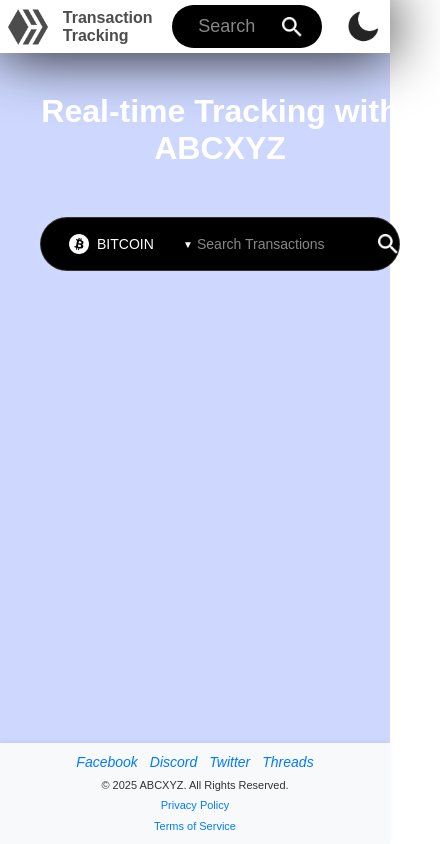
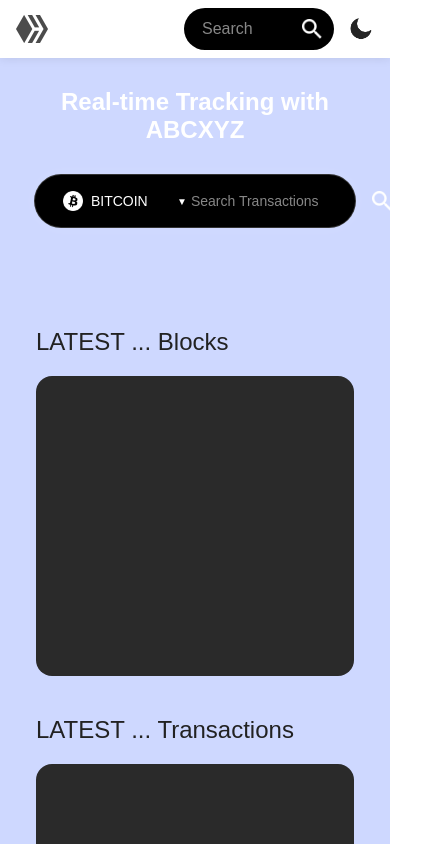
Before and after one commit to quoctuan1111/Transaction-Tracking, a React (Vite) app: page / in a window 390 px wide. Shown: the top 844 px of the page, 440 px wide, since content can reach past the window. Built offline with nearby package versions, Linux system fonts and the light colour scheme.

Commit message:
update responsive and 2 box content

```diff
--- a/src/App.css
+++ b/src/App.css
@@ -3,8 +3,29 @@
     flex-direction: column;
     min-height: 100vh;
     transition: 0.5s;
+    width: 100%;
+    overflow-x: hidden;
 }
 
 .container.dark {
     background: #222;
 }
+
+/* Global responsive styles */
+@media (max-width: 1200px) {
+    .container {
+        padding: 0;
+    }
+}
+
+@media (max-width: 768px) {
+    .container {
+        font-size: 14px;
+    }
+}
+
+@media (max-width: 480px) {
+    .container {
+        font-size: 12px;
+    }
+}
--- a/src/components/Footer.css
+++ b/src/components/Footer.css
@@ -1,7 +1,7 @@
 footer {
-    flex-shrink: 0; /* Prevent footer from shrinking */
+    flex-shrink: 0;
     width: 100%;
-    padding: 5px 0;
+    padding: clamp(10px, 1vw, 20px) 0;
     background-color: #f8f9fa;
     color: #333;
     text-align: center;
@@ -11,14 +11,14 @@
 .footer-content {
     max-width: 1200px;
     margin: 0 auto;
-    padding: 0 20px;
+    padding: 0 clamp(10px, 4vw, 20px);
 }
 
 .footer-icons {
     display: flex;
     justify-content: center;
-    gap: 20px;
-    margin-bottom: 8px;
+    gap: clamp(12px, 3vw, 20px);
+    margin-bottom: clamp(6px, 2vw, 8px);
     padding: 0;
     list-style: none;
 }
@@ -26,16 +26,12 @@
 .footer-icons li a {
     color: #007bff;
     text-decoration: none;
-    font-size: 14px;
+    font-size: clamp(0.8rem, 2vw, 1rem);
     transition: color 0.3s ease;
 }
 
-.footer-icons li a:hover {
-    color: #0056b3;
-}
-
 .footer-text {
-    font-size: 12px;
+    font-size: clamp(0.7rem, 1.5vw, 0.875rem);
     line-height: 1.5;
 }
 
@@ -47,22 +43,16 @@
 .footer-links {
     display: flex;
     justify-content: center;
-    gap: 8px;
+    gap: clamp(4px, 2vw, 8px);
     align-items: center;
+    flex-wrap: wrap;
 }
 
 .footer-links a {
     color: #007bff;
     text-decoration: none;
     transition: color 0.3s ease;
-}
-
-.footer-links a:hover {
-    color: #0056b3;
-}
-
-.divider {
-    color: #666;
+    white-space: nowrap;
 }
 
 /* Dark Mode */
@@ -76,34 +66,20 @@
     color: #0300af;
 }
 
-.dark .footer-icons a:hover,
-.dark .footer-links a:hover {
-    color: #4744f8;
-}
-
 /* Responsive Design */
 @media (max-width: 768px) {
-    footer {
-        padding: 10px 0;
+    .footer-content {
+        padding: 0 16px;
     }
 
     .footer-icons {
-        gap: 15px;
-        margin-bottom: 6px;
-    }
-
-    .footer-text {
-        font-size: 11px;
+        gap: 12px;
     }
 }
 
 @media (max-width: 480px) {
     .footer-content {
-        padding: 0 10px;
-    }
-
-    .footer-icons {
-        gap: 12px;
+        padding: 0 12px;
     }
 
     .footer-links {
@@ -115,3 +91,10 @@
         display: none;
     }
 }
+
+/* For very small screens */
+@media (max-width: 360px) {
+    .footer-icons {
+        gap: 8px;
+    }
+}
--- a/src/components/MainContent.css
+++ b/src/components/MainContent.css
@@ -1,17 +1,21 @@
-.content {
+.main-container {
     flex: 1 0 auto;
-    text-align: center;
+    width: 100%;
     padding: 40px 20px;
-    margin: 0 auto;
     display: flex;
     flex-direction: column;
     align-items: center;
-    gap: 10px;
 }
 
-.content h1 {
+.search-section {
+    width: 100%;
+    text-align: center;
+    margin-bottom: 40px;
+}
+
+.search-section h1 {
     color: #fff;
-    margin: 0;
+    margin-bottom: 30px;
 }
 
 .search-trans {
@@ -23,7 +27,7 @@
     width: 600px;
     box-shadow: 0 0 20px rgba(255, 255, 255, 0.1);
     border: 1px solid rgba(255, 255, 255, 0.2);
-    margin: 40px auto;
+    margin: 0 auto;
     position: relative;
 }
 
@@ -120,6 +124,51 @@
     cursor: pointer;
 }
 
+/* Latest sections styles */
+.latest-sections {
+    display: flex;
+    justify-content: space-between;
+    gap: 40px;
+    width: 100%;
+    max-width: 1200px;
+    margin-top: 60px;
+    padding: 0 20px;
+}
+
+.latest-section {
+    flex: 1;
+}
+
+.latest-section h2 {
+    color: #222;
+    font-size: 24px;
+    margin-bottom: 20px;
+    font-weight: 500;
+    text-align: left;
+}
+
+.latest-box {
+    background: #2a2a2a;
+    border-radius: 16px;
+    height: 300px;
+    width: 100%;
+}
+
+.placeholder-content {
+    width: 100%;
+    height: 100%;
+    border-radius: 16px;
+}
+
+/* Dark mode styles */
+.dark .latest-section h2 {
+    color: #fff;
+}
+
+.dark .latest-box {
+    background: #e0e0e0;
+}
+
 /* Dark mode styles */
 .dark .search-trans {
     background: #fff;
@@ -153,6 +202,22 @@
     color: #222;
 }
 
+.dark .latest-box {
+    background: #fff;
+}
+
+.dark .latest-box h2 {
+    color: #222;
+}
+
+.dark .latest-content {
+    background: #f5f5f5;
+}
+
+.dark .placeholder-content {
+    background: rgba(0, 0, 0, 0.05);
+}
+
 .search-trans input::placeholder {
     color: rgba(255, 255, 255, 0.53);
 }
@@ -163,6 +228,10 @@
 
 /* Responsive styles */
 @media (max-width: 768px) {
+    .main-container {
+        padding: 30px 16px;
+    }
+
     .search-trans {
         width: 90%;
         max-width: 500px;
@@ -175,4 +244,20 @@
     .search-divider {
         margin: 0 8px;
     }
+
+    .latest-sections {
+        flex-direction: column;
+    }
+
+    .latest-box {
+        width: 100%;
+    }
+
+    .latest-content {
+        min-height: 250px;
+    }
+
+    .placeholder-content {
+        min-height: 218px;
+    }
 }
--- a/src/components/MainContent.jsx
+++ b/src/components/MainContent.jsx
@@ -11,7 +11,7 @@
 import ltc_light from "../assets/ltc.png";
 import doge_light from "../assets/doge.png"
 
-const MainContent = ({theme}) => {
+const MainContent = ({ theme }) => {
     const [isOpen, setIsOpen] = useState(false);
     const [selectedCrypto, setSelectedCrypto] = useState('BITCOIN');
 
@@ -56,7 +56,8 @@
     };
 
     return(
-        <div className="content">
+        <div className="main-container">
+            <div className="search-section">
                 <h1>Real-time Tracking with ABCXYZ</h1>
 
                 <div className="search-trans">
@@ -101,6 +102,23 @@
                     />
                 </div>
             </div>
+
+            <div className="latest-sections">
+                <div className="latest-section">
+                    <h2>LATEST ... Blocks</h2>
+                    <div className="latest-box">
+                        <div className="placeholder-content"></div>
+                    </div>
+                </div>
+
+                <div className="latest-section">
+                    <h2>LATEST ... Transactions</h2>
+                    <div className="latest-box">
+                        <div className="placeholder-content"></div>
+                    </div>
+                </div>
+            </div>
+        </div>
     );
 };
 
--- a/src/components/NavBar.css
+++ b/src/components/NavBar.css
@@ -3,10 +3,10 @@
     display: flex;
     align-items: center;
     justify-content: space-between;
-    padding: 5px 2%;
+    padding: 10px 4%;
     background: #fff;
     transition: 0.5s;
-    box-shadow: 0px 0px 60px;
+    box-shadow: 0px 0px 10px rgba(0, 0, 0, 0.1);
 }
 
 .dark .navbar {
@@ -14,14 +14,16 @@
     color: #fff;
 }
 
-.nav-title{
-    color: rgb(78, 76, 76);
-}
-
 .nav-left {
     display: flex;
     align-items: center;
     gap: 15px;
+}
+
+.nav-title {
+    color: rgb(78, 76, 76);
+    font-size: 1.2rem;
+    white-space: nowrap;
 }
 
 .nav-right {
@@ -32,12 +34,14 @@
 
 .logo {
     width: 40px;
+    height: 40px;
     cursor: pointer;
     opacity: 0.7;
 }
 
 .toggle-icon {
-    width: 40px;
+    width: 32px;
+    height: 32px;
     cursor: pointer;
 }
 
@@ -45,9 +49,10 @@
     display: flex;
     align-items: center;
     background: #000000;
-    padding: 5px 20px;
+    padding: 8px 16px;
     border-radius: 50px;
     width: 300px;
+    transition: all 0.3s ease;
 }
 
 .dark .search-box {
@@ -60,7 +65,7 @@
     border: 0;
     outline: 0;
     color: #fff;
-    font-size: 18px;
+    font-size: 1rem;
     width: 100%;
 }
 
@@ -69,13 +74,11 @@
 }
 
 .search-box input::placeholder {
-    color: #fff;
     color: rgba(255, 255, 255, 0.53);
 }
 
 .dark .search-box input::placeholder {
-    color: #222;
-    color: rgba(0, 0, 0, 0.43);
+    color: rgba(0, 0, 0, 0.42);
 }
 
 .search-box img {
@@ -83,26 +86,59 @@
     cursor: pointer;
 }
 
-@media (max-width: 768px) {
+/* Responsive Design */
+@media (max-width: 1024px) {
     .search-box {
-        width: 200px;
-    }
-
-    .nav-title {
-        font-size: 1.1rem;
+        width: 250px;
     }
 }
 
-@media (max-width: 576px) {
-    .search-box {
-        width: 150px;
+@media (max-width: 768px) {
+    .navbar {
+        padding: 8px 16px;
     }
 
     .nav-title {
         font-size: 1rem;
     }
 
+    .search-box {
+        width: 200px;
+        padding: 6px 12px;
+    }
+
+    .logo {
+        width: 32px;
+        height: 32px;
+    }
+
     .toggle-icon {
-        width: 40px;
+        width: 28px;
+        height: 28px;
     }
 }
+
+@media (max-width: 480px) {
+    .nav-title {
+        display: none;
+    }
+
+    .search-box {
+        width: 150px;
+    }
+
+    .nav-right {
+        gap: 12px;
+    }
+}
+
+/* For very small screens */
+@media (max-width: 360px) {
+    .search-box {
+        width: 120px;
+    }
+
+    .navbar {
+        padding: 8px;
+    }
+}
```
Lines whose indentation alone changed are shown as unchanged.
